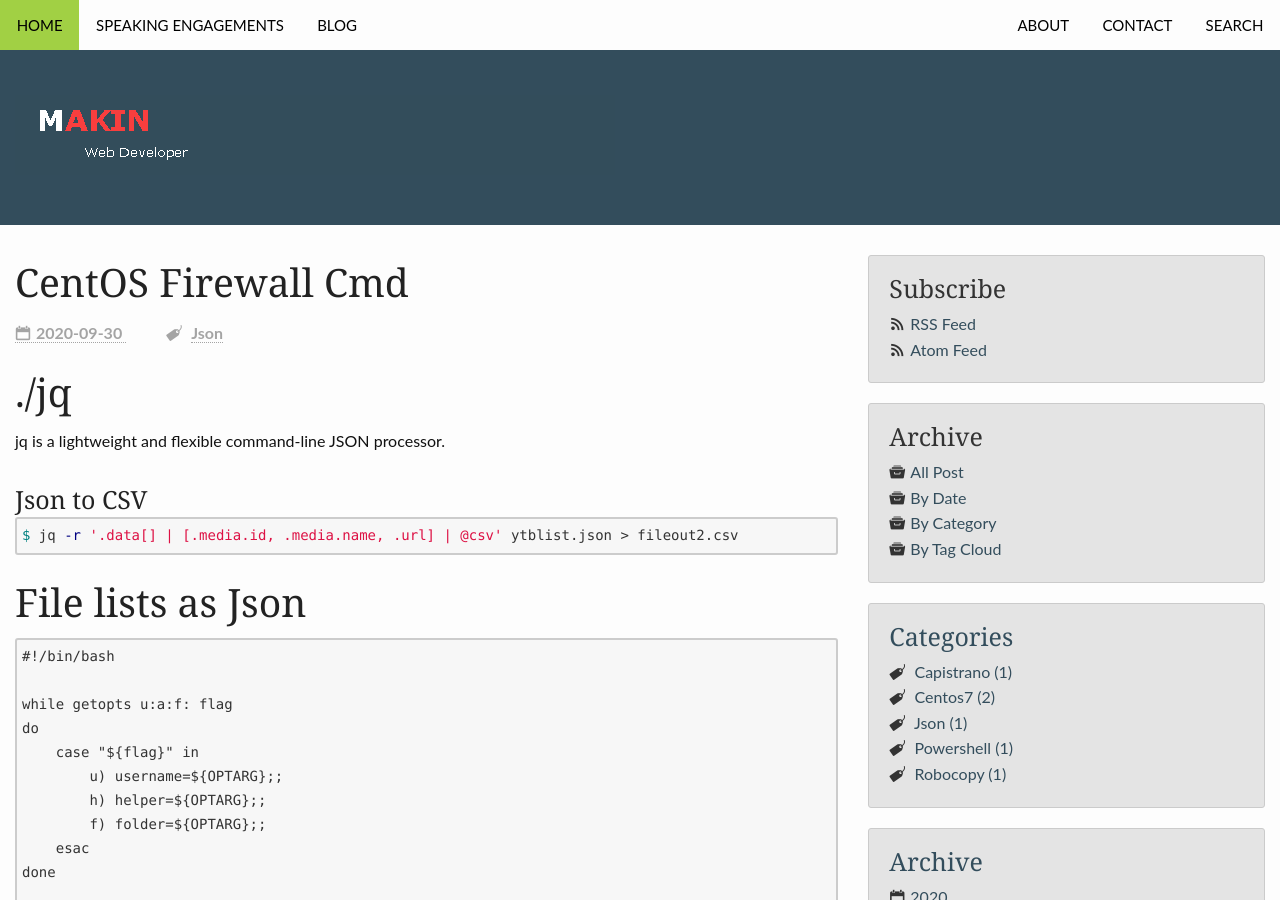
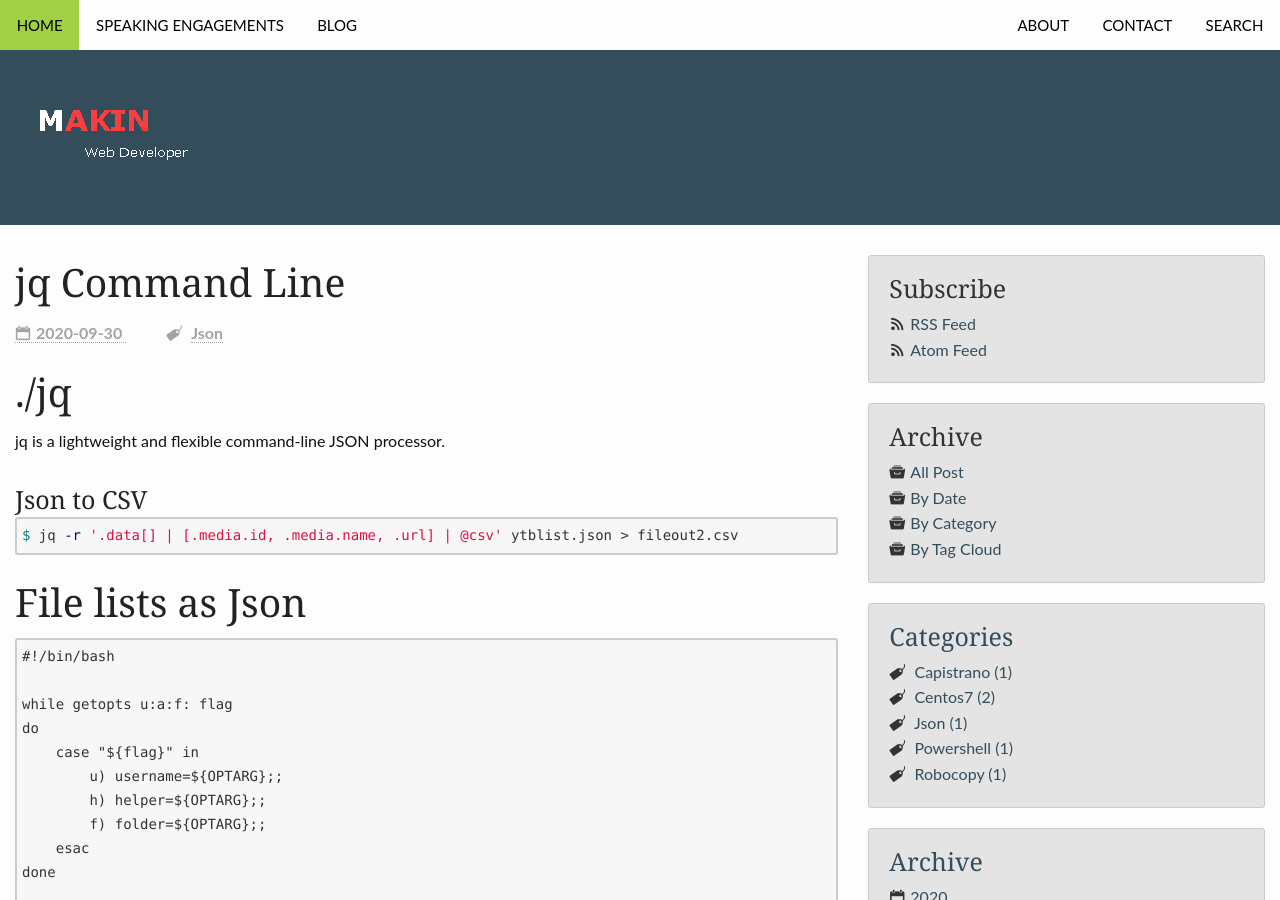
Before and after one commit to makinuk/makinuk.github.io, a Jekyll site: the page built from _posts/2020/2020-09-30-jq-commandline.md, in a window 1280 px wide and 900 px high. Built offline with Jekyll 4.4.1, drawn with Linux system fonts in a browser that asks for light colours; nearby versions of some CDN libraries; comment, search, counter and statistics services are not loaded.

Commit message:
Update 2020-09-30-jq-commandline.md

```diff
--- a/_posts/2020/2020-09-30-jq-commandline.md
+++ b/_posts/2020/2020-09-30-jq-commandline.md
@@ -1,6 +1,6 @@
 ---
 layout: post
-title: CentOS Firewall Cmd
+title: jq Command Line
 published: true
 categories: [Json]
 date: 2020-09-30 09:00
```
